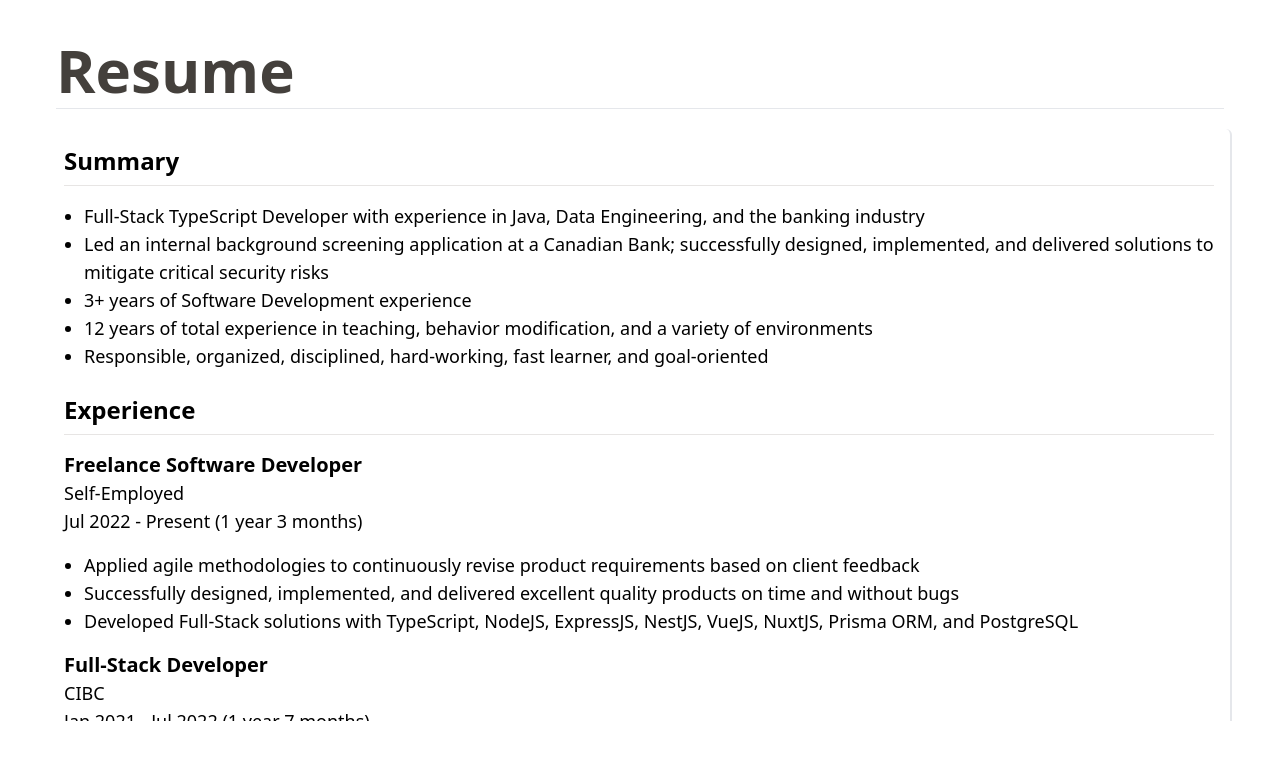
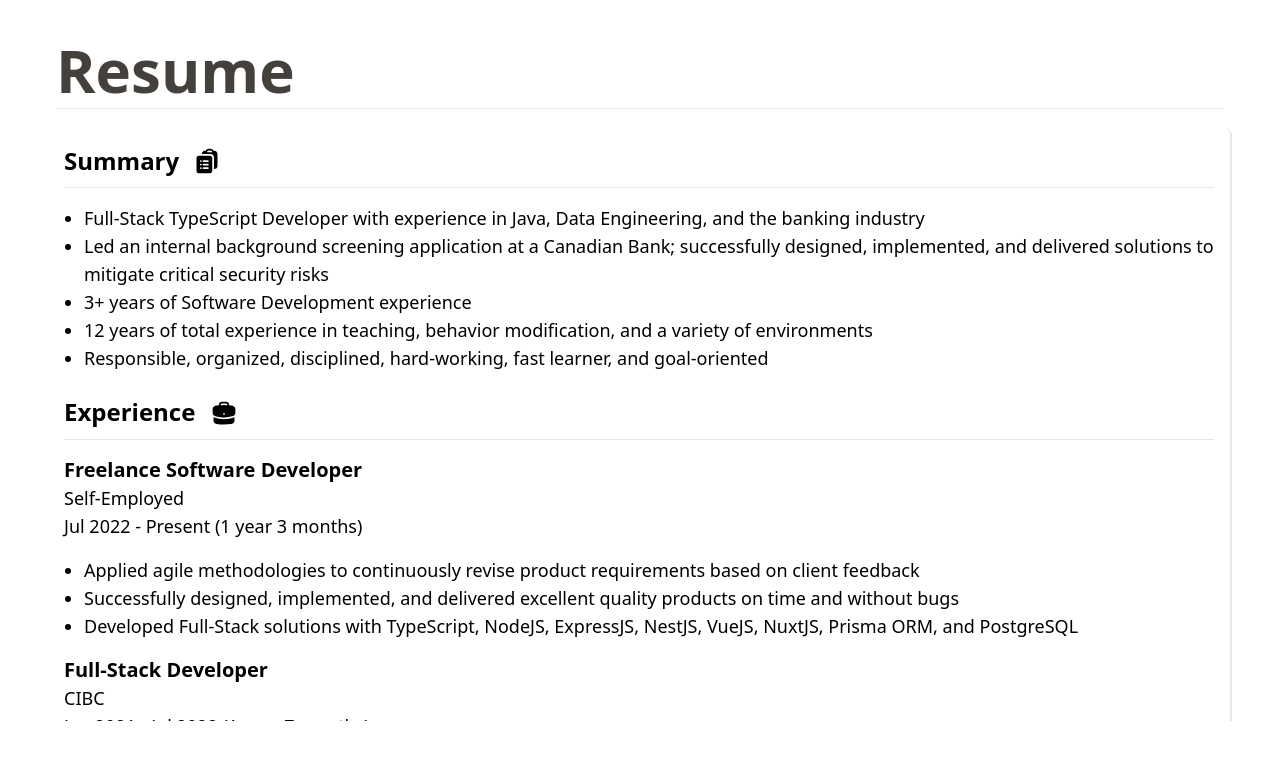
Before and after one commit to onehoax/portfolio, a Nuxt app: page /resume in a window 1280 px wide. Shown: the top 760 px of the page. Built offline with nearby package versions, Linux system fonts and the light colour scheme.

Commit message:
complete: resume formatting

```diff
--- a/assets/css/tailwind.css
+++ b/assets/css/tailwind.css
@@ -47,6 +47,10 @@
   @apply mx-14 mt-10 text-stone-700 text-4xl sm:text-6xl font-semibold truncate border-b  pb-2;
 }
 
+.content-icon {
+  @apply h-5 sm:h-7 inline-block ml-2 mb-1;
+}
+
 /* ==================== Scrollbar ====================
 
 /* width */
--- a/pages/resume.vue
+++ b/pages/resume.vue
@@ -1,7 +1,7 @@
 <template>
   <MainContent title="Resume">
     <div class="main-content">
-      <h2 class="content-heading">Summary</h2>
+      <h2 class="content-heading">Summary <ClipboardDocumentListIcon class="content-icon" /></h2>
       <ul class="list-disc pl-5 mt-4">
         <li>Full-Stack TypeScript Developer with experience in Java, Data Engineering, and the banking industry</li>
         <li>
@@ -12,7 +12,7 @@
         <li>12 years of total experience in teaching, behavior modification, and a variety of environments</li>
         <li>Responsible, organized, disciplined, hard-working, fast learner, and goal-oriented</li>
       </ul>
-      <h2 class="content-heading mt-6">Experience</h2>
+      <h2 class="content-heading mt-6">Experience <BriefcaseIcon class="content-icon" /></h2>
       <h3 class="content-subheading mt-4">Freelance Software Developer</h3>
       <h4 class="font-medium">Self-Employed</h4>
       <p>Jul 2022 - Present (1 year 3 months)</p>
@@ -69,14 +69,14 @@
         </li>
         <li>Taught ESL to students of all ages and groups of all sizes</li>
       </ul>
-      <h2 class="content-heading mt-6">Education</h2>
+      <h2 class="content-heading mt-6">Education <AcademicCapIcon class="content-icon" /></h2>
       <h3 class="content-subheading mt-4">York University</h3>
       <h4 class="font-medium">Bachelor of Arts - BA, Computer Science</h4>
       <p>Sep 2017 - Dec 2019</p>
       <h3 class="content-subheading mt-4">George Brown College</h3>
       <h4 class="font-medium">Ontario College Advanced Diploma with Honours, Behavioral Science Technology</h4>
       <p>Jan 2012 - Dec 2014</p>
-      <h2 class="content-heading mt-6">Skills</h2>
+      <h2 class="content-heading mt-6">Skills <CommandLineIcon class="content-icon" /></h2>
       <p class="mt-4">
         <span class="content-subheading">Concepts: </span>
         OOP/FP, RDBMS/NoSQL, Design Patterns, Full-Stack Web Dev, Microservices, RESTful APIs, Containerization, Agile,
@@ -91,7 +91,9 @@
         PostgreSQL, OracleDB, GitHub, Docker, Maven, SpringBoot
       </p>
       <p class="mt-4"><span class="content-subheading">Other: </span>Cloud, Haskell, Blockchain</p>
-      <h2 class="content-heading mt-6">Licenses & Certifications</h2>
+      <h2 class="content-heading mt-6">
+        Licenses & Certifications <ClipboardDocumentCheckIcon class="content-icon" />
+      </h2>
       <div class="mt-4">
         <NuxtLink to="https://www.educative.io/verify-certificate/qjv3oKCRgNn3lLDLmIqomv8MQNJ7FK" target="_blank">
           Become a VueJS Developer - <span class="font-medium">Educative.io</span>
@@ -110,7 +112,7 @@
           Learn Intermediate TypeScript - <span class="font-medium">Codecademy</span>
         </NuxtLink>
       </div>
-      <h2 class="content-heading mt-6">Honors & Awards</h2>
+      <h2 class="content-heading mt-6">Honors & Awards <EllipsisHorizontalCircleIcon class="content-icon" /></h2>
       <h3 class="content-subheading mt-4">Chair's Honour Roll</h3>
       <h4 class="font-medium">York University</h4>
       <p>
@@ -124,4 +126,13 @@
   </MainContent>
 </template>
 
-<script setup lang="ts"></script>
+<script setup lang="ts">
+import {
+  ClipboardDocumentListIcon,
+  BriefcaseIcon,
+  AcademicCapIcon,
+  CommandLineIcon,
+  ClipboardDocumentCheckIcon,
+  EllipsisHorizontalCircleIcon
+} from "@heroicons/vue/24/solid";
+</script>
```
